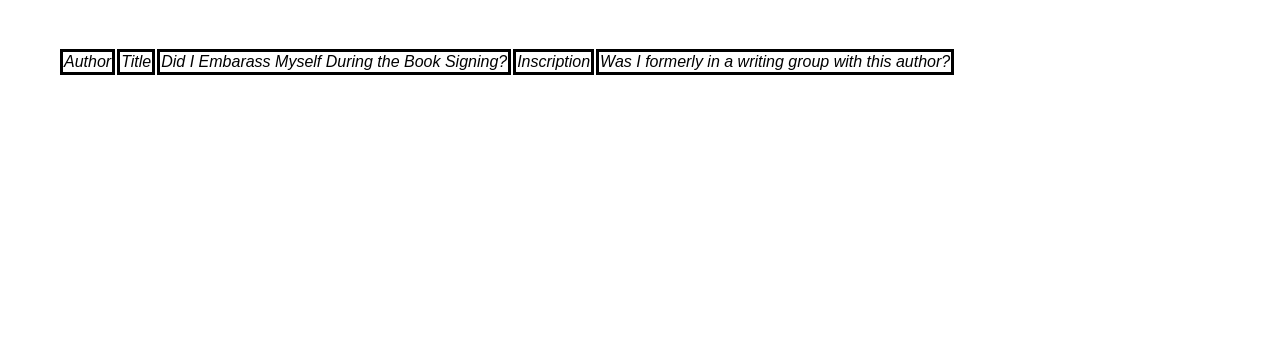
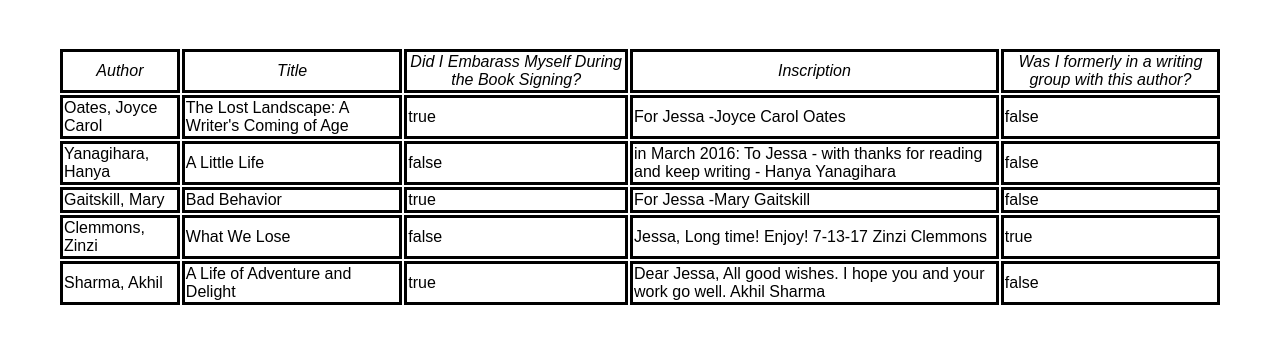
Before and after one commit to jfark/prgrmwk10, a plain HTML site: page index.html in a window 1280 px wide. Shown: the part 61-404 px from the top of the page. Drawn offline with nearby package versions, Linux system fonts and the light colour scheme.

Commit message:
Fixed Initial Vue

```diff
--- a/index.html
+++ b/index.html
@@ -20,8 +20,8 @@
 					<td>Was I formerly in a writing group with this author?</td>
 				</tr>
 			</thead>
-			<tbody>
-				<tr class="books">
+			<tbody class="books">
+				<tr v-for="book in signedBook">
 					<td>{{book.author}}</td>
 					<td>{{book.title}}</td>
 					<td>{{book.didIEmbarassMyself}}</td>
```
